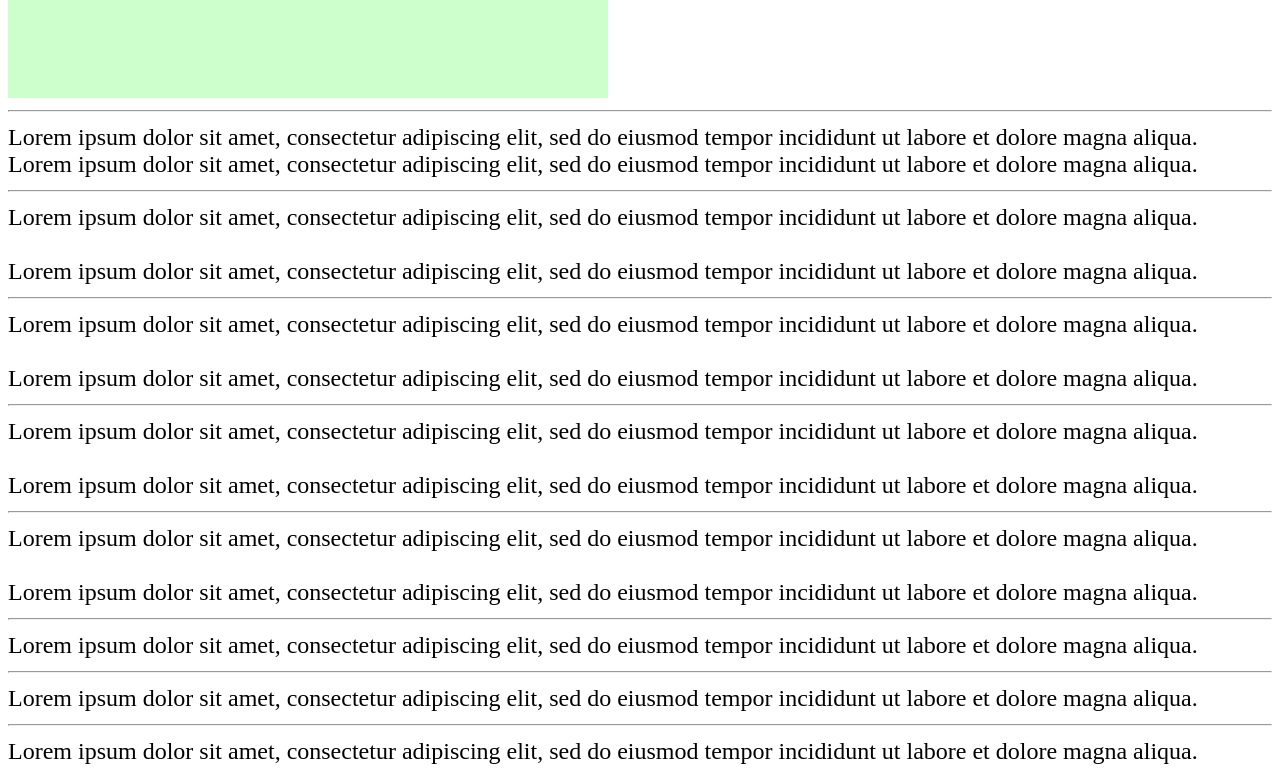
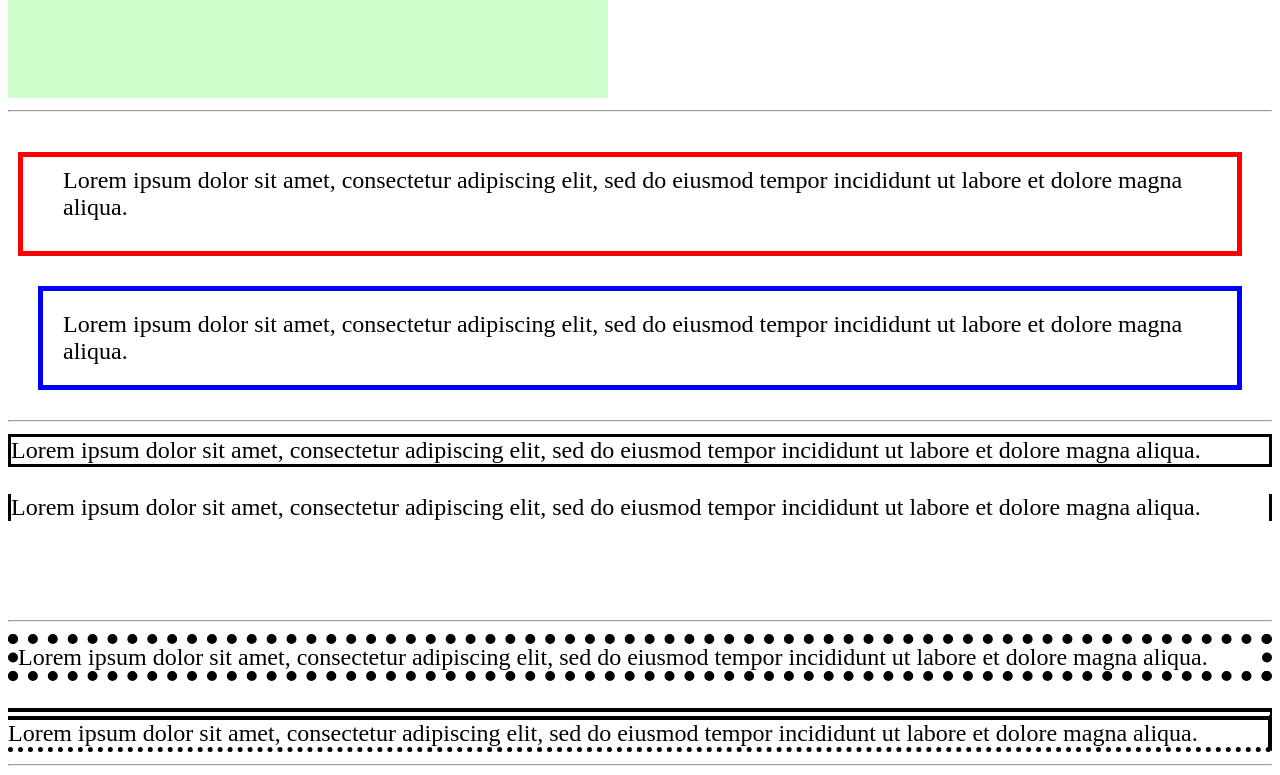
Before and after one commit to Chixol/Web_FILE, a plain HTML site: page css/4.CSS3_Box Model/css3_box_model.html in a window 1280 px wide. Shown: the part 560-1335 px from the top of the page. Drawn offline with Linux system fonts and the light colour scheme.

Commit message:
2024-03-12 11:00

```diff
--- a/css/4.CSS3_Box Model/css3_box_model.html
+++ b/css/4.CSS3_Box Model/css3_box_model.html
@@ -63,9 +63,21 @@
 
         /*
             margin / padding :
-                -
+                - 마진과 패딩은 컨텐츠 기준으로 4개 방향 (top, right, bottom, left)에 대해서 지정 가능
         */
+        .margin-padding-1 {
+            border: 5px solid red;
 
+            margin-top: 40px;
+            margin-right: 30px;
+            margin-bottom: 20px;
+            margin-left: 10px;
+
+            padding-top: 10px;
+            padding-right: 20px;
+            padding-bottom: 30px;
+            padding-left: 40px;
+        }
 
         /*
             margin[padding] : 상 우 하 좌;
@@ -73,20 +85,38 @@
             margin[padding] : 상하 우좌;
             margin[padding] : 상우하좌;
         */
-
+        .margin-padding-2 {
+            border: 5px solid blue;
+            margin: 30px;
+            padding: 20px;
+        }
 
 
         /*
             border :
-                -
+                - 테두리 선의 스타일, 두께, 색상, 모서리 각도에 대하여 지정이 가능
         */
 
         /*
-            border-style :
-                -
-                -
+            border-style : 테두리 선 스타일 지정
+                - solid : 실선
+                - none : 테두리 제거
         */
-
+        .border-style-1 {
+            border-style: solid;
+        }
+        .border-style-2 {
+            border-style: none solid;
+        }
+        .border-style-3 {
+            border-style: none;
+            outline-style: none;
+            padding: 8px;
+            margin: 8px;
+        }
+        .border-style-3:focus {
+            background-color: beige;
+        }
 
         /*
             border-style : 상 우 하 좌;
@@ -97,9 +127,17 @@
 
 
         /*
-            border-width :
+            border-width : 테두리 선의 두께 지정, border-style과 함께 사용해야 함
         */
+        .border-width-1 {
+            border-style: dotted ;
+            border-width: 10px ;
+        }
 
+        .border-width-2 {
+            border-style: double solid dotted none ;
+            border-width: 0.5rem 4px 0.24rem 0px;
+        }
 
         /*
             border-width : 상 우 하 좌;
@@ -110,9 +148,19 @@
 
 
         /*
-            border-color :
+            border-color : 테두리 선의 색상 지정, border-style과 함께 사용해야 함
         */
+        .border-color-1 {
+            border-style: solid;
+            border-color: red;
+            border-width: 2px;
+        }
 
+        .border-color-2 {
+            border-style: solid;
+            border-color: green blue;
+            border-width: 2px;
+        }
 
         /*
             border-color : 상 우 하 좌;
@@ -171,8 +219,10 @@
     <hr />
 
     <div class="border-style-1">Lorem ipsum dolor sit amet, consectetur adipiscing elit, sed do eiusmod tempor incididunt ut labore et dolore magna aliqua.</div>
-    <br>
+    <br />
     <div class="border-style-2">Lorem ipsum dolor sit amet, consectetur adipiscing elit, sed do eiusmod tempor incididunt ut labore et dolore magna aliqua.</div>
+    <br />
+    <input class="border-style-3"/>
 
     <hr />
 
```
